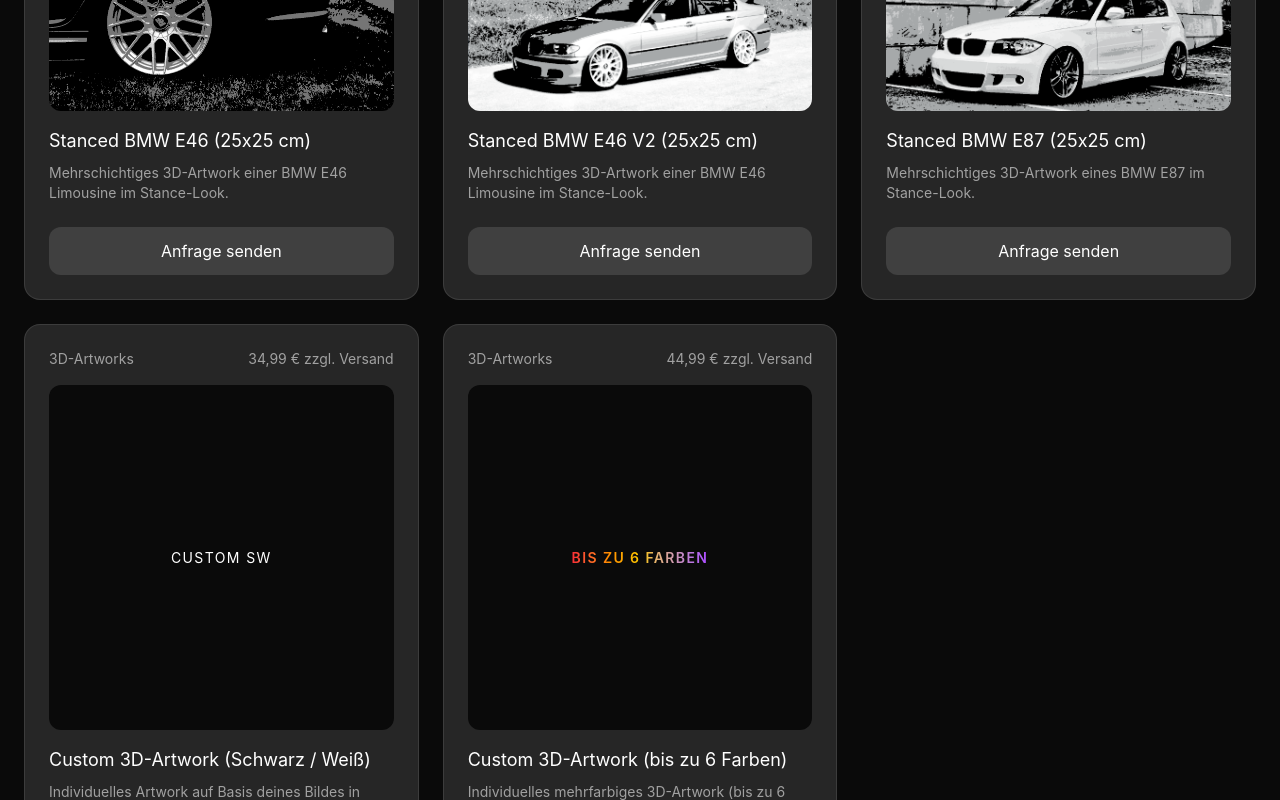
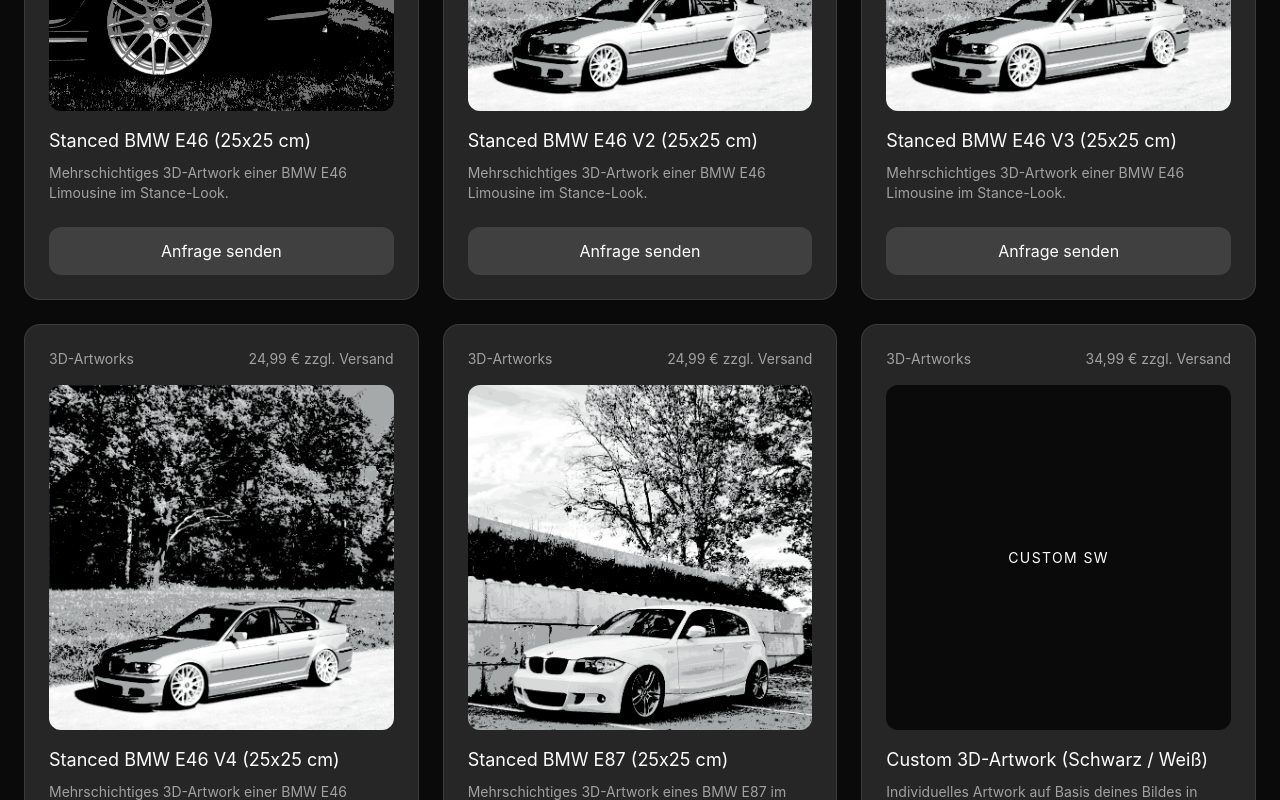
Before and after one commit to WernerG98/glueck-engineering, a React (Vite) app: page / in a window 1280 px wide. Shown: the part 1740-2540 px from the top of the page. Built offline with nearby package versions, Linux system fonts and the light colour scheme.

Commit message:
Update App.jsx

```diff
--- a/src/App.jsx
+++ b/src/App.jsx
@@ -22,6 +22,22 @@ export default function GlueckEngineeringWebsite() {
     },
     {
       name: "Stanced BMW E46 V2 (25x25 cm)",
+      category: "3D-Artworks",
+      price: "24,99 € zzgl. Versand",
+      image: "/Artwork_Stanced_E46_2.png",
+      text: "Mehrschichtiges 3D-Artwork einer BMW E46 Limousine im Stance-Look.",
+      requestType: "product",
+    },
+    {
+      name: "Stanced BMW E46 V3 (25x25 cm)",
+      category: "3D-Artworks",
+      price: "24,99 € zzgl. Versand",
+      image: "/Artwork_Stanced_E46_2.png",
+      text: "Mehrschichtiges 3D-Artwork einer BMW E46 Limousine im Stance-Look.",
+      requestType: "product",
+    },
+    {
+      name: "Stanced BMW E46 V4 (25x25 cm)",
       category: "3D-Artworks",
       price: "24,99 € zzgl. Versand",
       image: "/Artwork_Stanced_E46_2.png",
```
